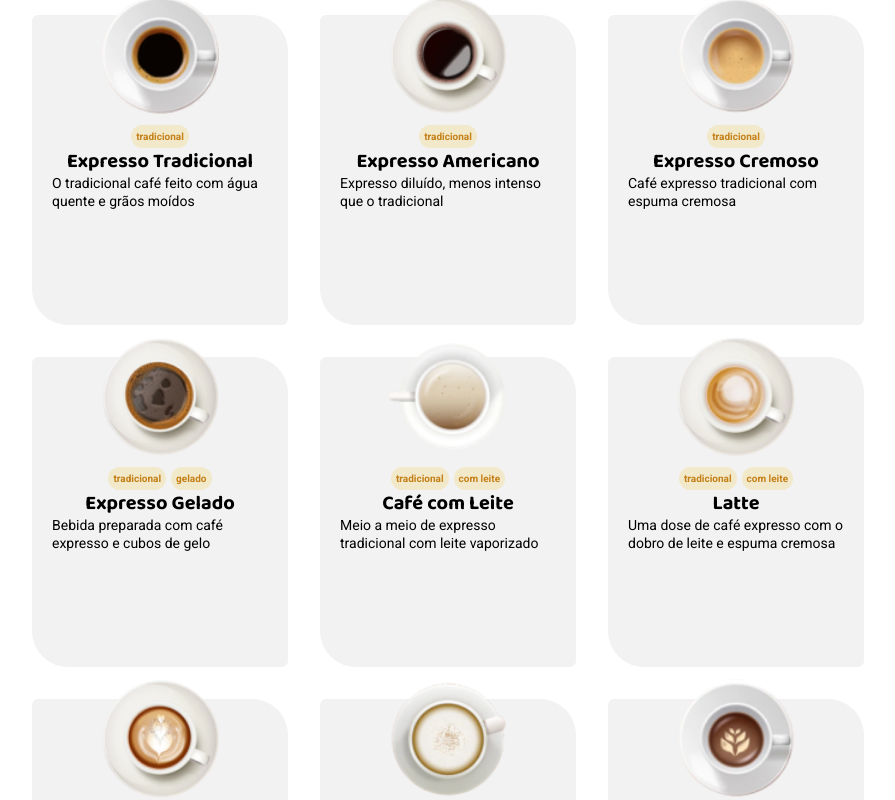
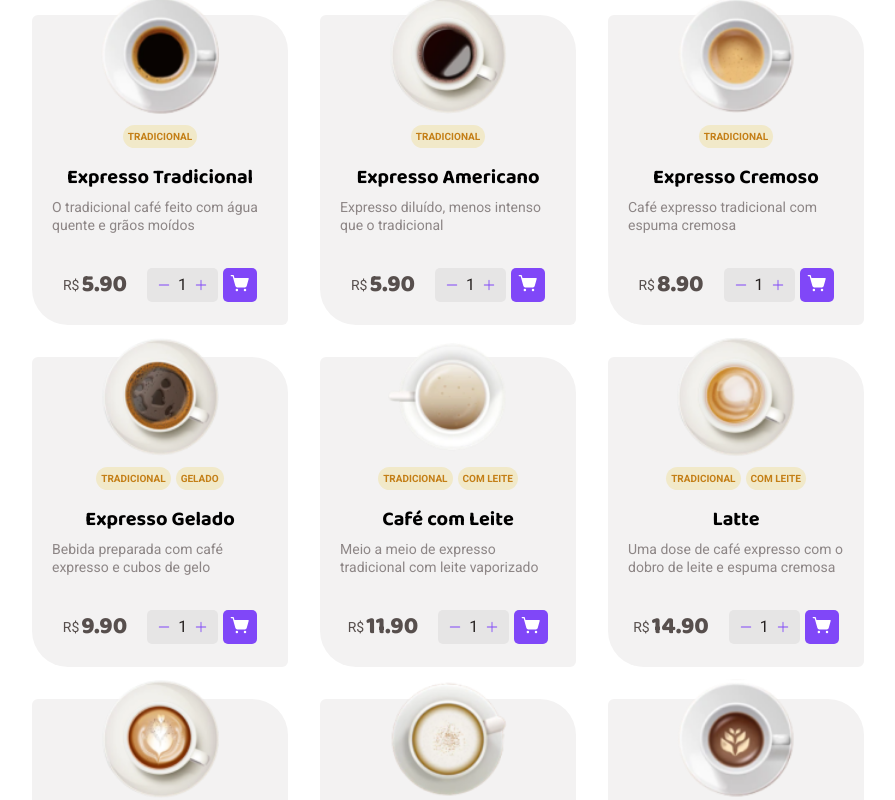
Before and after one commit to luisgustavofaria/coffee-delivery, a React (Vite) app: page / in a window 1280 px wide. Shown: the part 860-1660 px from the top of the page, without its empty margins (128-1023 px from the left). Built offline with nearby package versions, Linux system fonts and the light colour scheme.

Commit message:
criado card coffees

```diff
--- a/data.json
+++ b/data.json
@@ -5,7 +5,7 @@
       "title": "Expresso Tradicional",
       "description": "O tradicional café feito com água quente e grãos moídos",
       "tags": ["tradicional"],
-      "price": 9.90,
+      "price": 5.9,
       "image": "/images/coffees/expresso.png"
     },
     {
@@ -13,7 +13,7 @@
       "title": "Expresso Americano",
       "description": "Expresso diluído, menos intenso que o tradicional",
       "tags": ["tradicional"],
-      "price": 9.90,
+      "price": 5.9,
       "image": "/images/coffees/americano.png"
     },
     {
@@ -21,7 +21,7 @@
       "title": "Expresso Cremoso",
       "description": "Café expresso tradicional com espuma cremosa",
       "tags": ["tradicional"],
-      "price": 9.90,
+      "price": 8.9,
       "image": "/images/coffees/expresso-cremoso.png"
     },
     {
@@ -29,7 +29,7 @@
       "title": "Expresso Gelado",
       "description": "Bebida preparada com café expresso e cubos de gelo",
       "tags": ["tradicional", "gelado"],
-      "price": 9.90,
+      "price": 9.9,
       "image": "/images/coffees/cafe-gelado.png"
     },
     {
@@ -37,7 +37,7 @@
       "title": "Café com Leite",
       "description": "Meio a meio de expresso tradicional com leite vaporizado",
       "tags": ["tradicional", "com leite"],
-      "price": 9.90,
+      "price": 11.9,
       "image": "/images/coffees/cafe-com-leite.png"
     },
     {
@@ -45,7 +45,7 @@
       "title": "Latte",
       "description": "Uma dose de café expresso com o dobro de leite e espuma cremosa",
       "tags": ["tradicional", "com leite"],
-      "price": 9.90,
+      "price": 14.9,
       "image": "/images/coffees/latte.png"
     },
     {
@@ -53,7 +53,7 @@
       "title": "Capuccino",
       "description": "Bebida com canela feita de doses iguais de café, leite e espuma",
       "tags": ["tradicional", "com leite"],
-      "price": 9.90,
+      "price": 14.9,
       "image": "/images/coffees/capuccino.png"
     },
     {
@@ -61,7 +61,7 @@
       "title": "Macchiato",
       "description": "Café expresso misturado com um pouco de leite quente e espuma",
       "tags": ["tradicional", "com leite"],
-      "price": 9.90,
+      "price": 14.9,
       "image": "/images/coffees/macchiato.png"
     },
     {
@@ -69,7 +69,7 @@
       "title": "Mocaccino",
       "description": "Café expresso misturado com um pouco de leite quente e espuma",
       "tags": ["tradicional", "com leite"],
-      "price": 9.90,
+      "price": 14.9,
       "image": "/images/coffees/mocaccino.png"
     },
     {
@@ -77,7 +77,7 @@
       "title": "Chocolate Quente",
       "description": "Bebida feita com chocolate dissolvido no leite quente e café",
       "tags": ["especial", "com leite"],
-      "price": 9.90,
+      "price": 16.9,
       "image": "/images/coffees/chocolate-quente.png"
     },
     {
@@ -85,7 +85,7 @@
       "title": "Cubano",
       "description": "Drink gelado de café expresso com rum, creme de leite e hortelã",
       "tags": ["especial", "alcoólico", "gelado"],
-      "price": 9.90,
+      "price": 19.9,
       "image": "/images/coffees/cubano.png"
     },
     {
@@ -93,7 +93,7 @@
       "title": "Havaiano",
       "description": "Bebida adocicada preparada com café e leite de coco",
       "tags": ["especial"],
-      "price": 9.90,
+      "price": 12.9,
       "image": "/images/coffees/havaiano.png"
     },
     {
@@ -101,7 +101,7 @@
       "title": "Árabe",
       "description": "Bebida preparada com grãos de café árabe e especiarias",
       "tags": ["especial"],
-      "price": 9.90,
+      "price": 12.9,
       "image": "/images/coffees/arabe.png"
     },
     {
@@ -109,7 +109,7 @@
       "title": "Irlandês",
       "description": "Bebida a base de café, uísque irlandês, açúcar e chantilly",
       "tags": ["especial", "alcoólico"],
-      "price": 9.90,
+      "price": 19.9,
       "image": "/images/coffees/irlandes.png"
     }
   ]
--- a/src/pages/Home/CardCoffes/index.tsx
+++ b/src/pages/Home/CardCoffes/index.tsx
@@ -1,8 +1,14 @@
+import { Minus, Plus, ShoppingCartSimple } from '@phosphor-icons/react';
 import {
+  ButtonShoppingCart,
   CoffeeDescription,
   CoffeeImage,
+  CoffeePrice,
   CoffeeTitle,
   ContainerCard,
+  DivQuantityInput,
+  Price,
+  QuantityInput,
   TagCoffee,
 } from './styles';
 
@@ -23,7 +29,7 @@ export function CardCoffes({ coffee }: ICardCoffes) {
       <CoffeeImage src={coffee.image} alt={''} />
       <TagCoffee>
         {coffee.tags.map((tag) => (
-          <span key={tag}>{tag}</span>
+          <span key={tag}>{tag.toUpperCase()}</span>
         ))}
       </TagCoffee>
       <CoffeeTitle>
@@ -32,6 +38,23 @@ export function CardCoffes({ coffee }: ICardCoffes) {
       <CoffeeDescription>
         <span>{coffee.description}</span>
       </CoffeeDescription>
+      <CoffeePrice>
+        <Price>
+          <span>R$</span>
+          <span>{coffee.price.toFixed(2)}</span>
+        </Price>
+
+        <DivQuantityInput>
+          <QuantityInput>
+            <Minus size={14} />
+            <span>1</span>
+            <Plus size={14} />
+          </QuantityInput>
+          <ButtonShoppingCart>
+            <ShoppingCartSimple size={20} color="#ffffff" weight="fill" />
+          </ButtonShoppingCart>
+        </DivQuantityInput>
+      </CoffeePrice>
     </ContainerCard>
   );
 }
--- a/src/pages/Home/CardCoffes/styles.ts
+++ b/src/pages/Home/CardCoffes/styles.ts
@@ -34,9 +34,75 @@ export const TagCoffee = styled.div`
 
 export const CoffeeTitle = styled.span`
   ${typography.fonts.titleS}
+  margin-top: 16px;
 `;
 
 export const CoffeeDescription = styled.span`
   ${typography.fonts.textS}
   padding: 0 20px 0;
+  color: #8d8686;
+  margin-top: 8px;
 `;
+
+export const CoffeePrice = styled.div`
+  display: flex;
+  align-items: center;
+  margin-top: 33px;
+  gap: 20px;
+`;
+
+export const Price = styled.div`
+  display: flex;
+  align-items: center;
+  gap: 2px;
+
+  :first-child {
+    ${typography.fonts.textS}
+    color: #574F4D;
+  }
+  :last-child {
+    ${typography.fonts.titleM}
+    color: #574F4D;
+  }
+`;
+
+export const DivQuantityInput = styled.div`
+  display: flex;
+  align-items: center;
+  gap: 5px;
+`;
+
+export const QuantityInput = styled.div`
+  padding: 7px 10px 7px 10px;
+
+  display: flex;
+  align-items: center;
+  background-color: #e6e5e5;
+  gap: 7px;
+  border-radius: 5px;
+
+  span {
+    ${typography.fonts.textM}
+    color: #272221;
+  }
+
+  svg {
+    color: #8047f8;
+    cursor: pointer;
+    &:hover {
+      color: #4b2995;
+    }
+  }
+`;
+
+export const ButtonShoppingCart = styled.div`
+  background-color: #8047f8;
+  border-radius: 5px;
+  padding: 5px 7px;
+  border: none;
+  cursor: pointer;
+
+  &:hover {
+    background-color: #4b2995;
+  }
+`;
```
